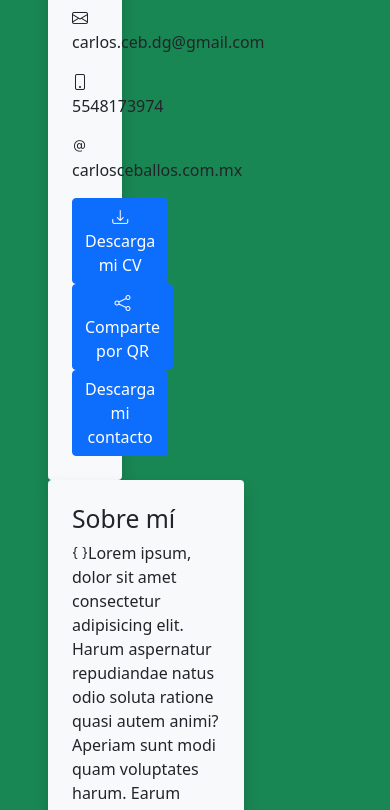
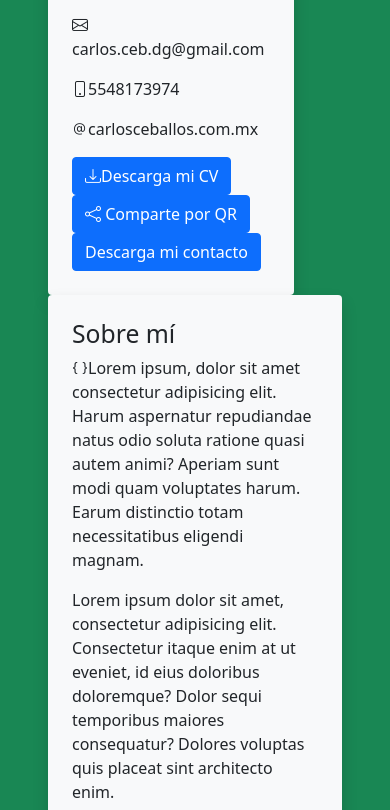
Before and after one commit to xarlieeebrown/carlosceballos, a plain HTML site: page CV.html in a window 390 px wide. Shown: the part 422-1232 px from the top of the page. Drawn offline with nearby package versions, Linux system fonts and the light colour scheme.

Commit message:
ahora si

```diff
--- a/CV.html
+++ b/CV.html
@@ -20,8 +20,8 @@
     <section class="container-fluid p-5">
         <div class="container">
             <div class="row ">
-                <div class="col-3 bg-light rounded shadow me-5 p-4">
-                    <div><img class="img-fluid rounded" src="img/rino.jpg" alt=""></div>
+                <div class="col col-sm-12 col-md-4 col-lg-3 bg-light rounded shadow me-5 p-4">
+                    <div><img class="img-fluid rounded m-auto d-block" src="img/rino.jpg" alt=""></div>
 
                     <h1 class="text-center fw-bold">Carlos Ceballos</h1>
                     <h5 class="text-center">Diseñador Gráfico</h5>
@@ -35,7 +35,7 @@
                     <a class="btn btn-primary" href=""><i class="bi bi-share"></i> Comparte por QR </a>
                     <a class="btn btn-primary" href=""> Descarga mi contacto </a>
                 </div>
-                <div class="col-8 bg-light p-4 rounded shadow">
+                <div class="col col-sm-12 col-md-7 col-lg-8 bg-light p-4 rounded shadow">
                     <h2>Sobre mí</h2>
                     <p><i class="bi bi-braces"></i>Lorem ipsum, dolor sit amet consectetur adipisicing elit. Harum aspernatur repudiandae natus odio soluta ratione quasi autem animi? Aperiam sunt modi quam voluptates harum. Earum distinctio totam necessitatibus eligendi magnam.</p>
                     <p>Lorem ipsum dolor sit amet, consectetur adipisicing elit. Consectetur itaque enim at ut eveniet, id eius doloribus doloremque? Dolor sequi temporibus maiores consequatur? Dolores voluptas quis placeat sint architecto enim.</p>
```
